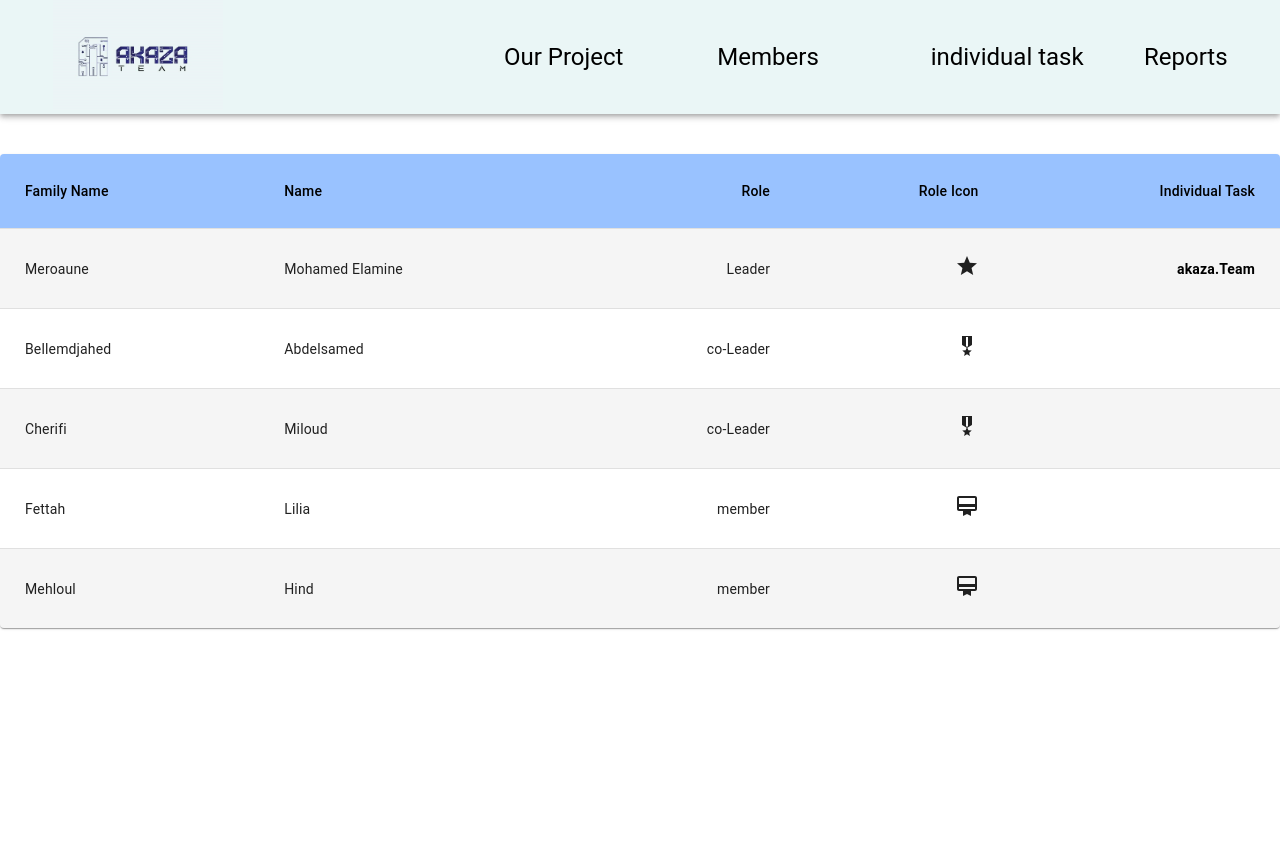
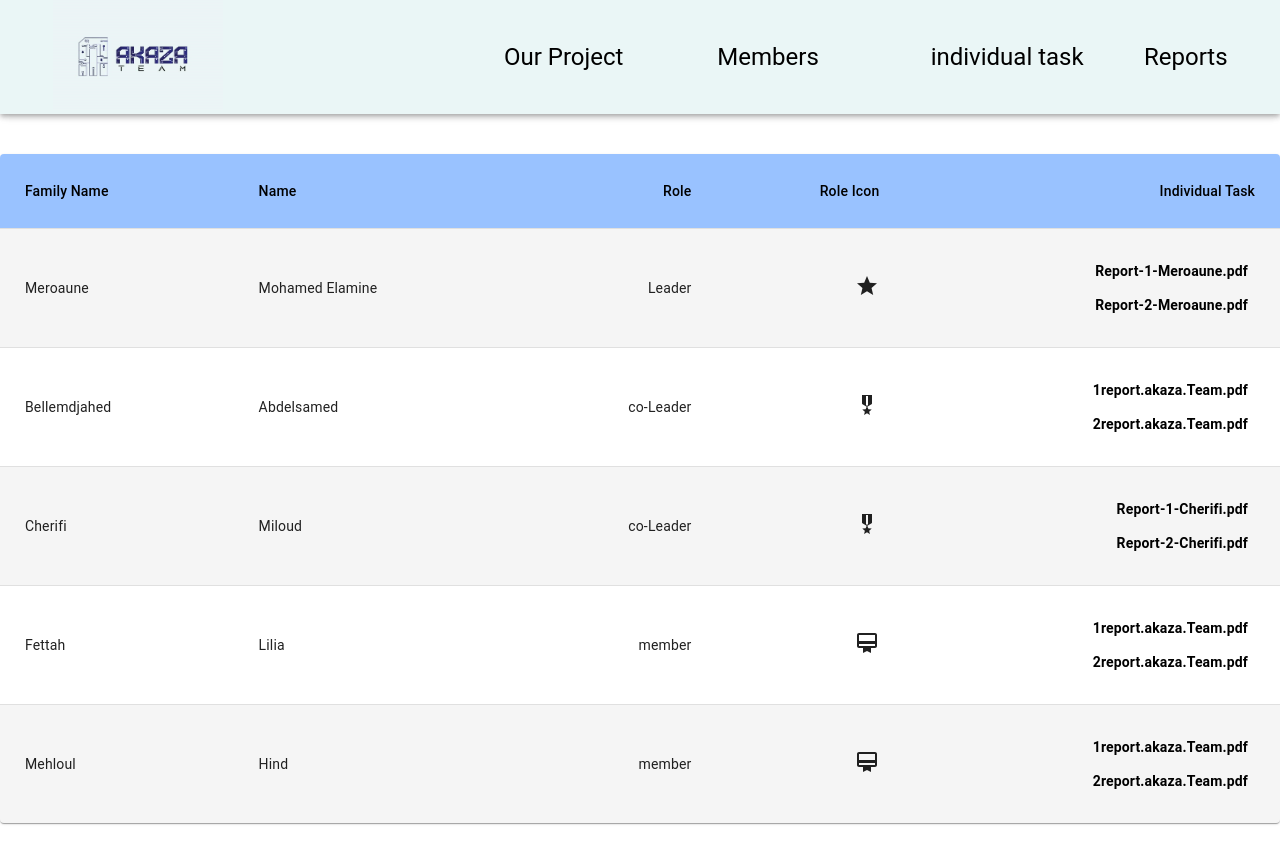
Before and after one commit to merouane2000/searchBib, a React (Create React App) app: page /li in a window 1280 px wide. Before the commit the page ends 800 px from the top, so only its background shows below. Built offline with nearby package versions, Linux system fonts and the light colour scheme.

Commit message:
lc and li fix

```diff
--- a/src/components/Lc.js
+++ b/src/components/Lc.js
@@ -14,24 +14,24 @@ import Button from "@mui/material/Button";
 function Lc() {
   const OurReports = [
     {
-      name: "Meroaune",
-      duration: "Mohamed Elamine",
-      link: "Leader",
+      name: "AKAZA-TEAM-1-Report",
+      duration: "1.30 H",
+      link: "https://drive.google.com/file/d/1cCKm7SR_XALjoyJm8RypIZz9A2M7ErYh/view?usp=sharing",
     },
     {
-      name: "Bellemdjahed ",
-      duration: "Abdelsamed",
+      name: "AKAZA-TEAM-2-Report ",
+      duration: "none",
       link: "co-Leader",
 
     },
     {
-      name: "Meroaune",
-      duration: "Mohamed Elamine",
+      name: "AKAZA-TEAM-3-Report",
+      duration: " none",
       link: "Leader",
     },
     {
-      name: "Bellemdjahed ",
-      duration: "Abdelsamed",
+      name: "AKAZA-TEAM-4-Report ",
+      duration: "none",
       link: "co-Leader",
 
     },
@@ -44,7 +44,7 @@ function Lc() {
         <Grid xs={3.5} justifyContent="center" >
         <Card sx={{ minWidth: 275 }} style={{backgroundColor :"#EAF6F6"}}>
         <CardContent>
-          <Typography variant="h5" component="div">
+          <Typography variant="h5" component="div" paddingBottom={2.5}>
           {report.name}
           </Typography>
           <Typography sx={{ mb: 1.5 }} color="text.secondary">
--- a/src/components/Li.js
+++ b/src/components/Li.js
@@ -1,12 +1,12 @@
-import * as React from 'react';
-import { styled } from '@mui/material/styles';
-import Table from '@mui/material/Table';
-import TableBody from '@mui/material/TableBody';
-import TableCell, { tableCellClasses } from '@mui/material/TableCell';
-import TableContainer from '@mui/material/TableContainer';
-import TableHead from '@mui/material/TableHead';
-import TableRow from '@mui/material/TableRow';
-import Paper from '@mui/material/Paper';
+import * as React from "react";
+import { styled } from "@mui/material/styles";
+import Table from "@mui/material/Table";
+import TableBody from "@mui/material/TableBody";
+import TableCell, { tableCellClasses } from "@mui/material/TableCell";
+import TableContainer from "@mui/material/TableContainer";
+import TableHead from "@mui/material/TableHead";
+import TableRow from "@mui/material/TableRow";
+import Paper from "@mui/material/Paper";
 import Grid from "@mui/material/Unstable_Grid2";
 import MilitaryTechIcon from "@mui/icons-material/MilitaryTech";
 import CardMembershipIcon from "@mui/icons-material/CardMembership";
@@ -15,27 +15,25 @@ import GradeIcon from "@mui/icons-material/Grade";
 const StyledTableCell = styled(TableCell)(({ theme }) => ({
   [`&.${tableCellClasses.head}`]: {
     color: theme.palette.common.white,
-    padding:25,
-    backgroundColor:" #99c2ff",
-    color:"black"
+    padding: 25,
+    backgroundColor: " #99c2ff",
+    color: "black",
   },
   [`&.${tableCellClasses.body}`]: {
     fontSize: 14,
-    padding:25,
-
+    padding: 25,
   },
 }));
 
 const StyledTableRow = styled(TableRow)(({ theme }) => ({
-  '&:nth-of-type(odd)': {
+  "&:nth-of-type(odd)": {
     backgroundColor: theme.palette.action.hover,
   },
 
-  '&:last-child td, &:last-child th': {
+  "&:last-child td, &:last-child th": {
     border: 0,
   },
 }));
-
 
 const MembersSquad = [
   {
@@ -44,9 +42,18 @@ const MembersSquad = [
     role: "Leader",
     img: "1920_1280.jpg",
     icon: <GradeIcon />,
-      individualTask:"https://drive.google.com/file/d/1QlMCPgHQNUZARGj1X--oKwgYEQgZvq7U/view?usp=sharing",
-      indName :"akaza.Team"
-
+    individualTask: [
+      {
+        tsklinck:
+          "https://drive.google.com/file/d/1E14b73NBD-YPbFqMDBkUeC9chn14YEbI/view?usp=sharing",
+          indName: "Report-1-Meroaune.pdf",
+      },
+      {
+        tsklinck:
+          "https://drive.google.com/file/d/1BtjMWm5RphLnM9wVJ-ylBiwFCporJzM4/view?usp=sharing",
+          indName: "Report-2-Meroaune.pdf",
+      },
+    ],
   },
   {
     familyName: "Bellemdjahed ",
@@ -54,7 +61,19 @@ const MembersSquad = [
     role: "co-Leader",
     img: "1920_1280.jpg",
     icon: <MilitaryTechIcon />,
-      indName :""
+    individualTask: [
+      {
+        tsklinck:
+          "https://drive.google.com/file/d/1E14b73NBD-YPbFqMDBkUeC9chn14YEbI/view?usp=sharing",
+          indName: "1report.akaza.Team.pdf",
+      },
+      {
+        tsklinck:
+          "https://drive.google.com/file/d/1BtjMWm5RphLnM9wVJ-ylBiwFCporJzM4/view?usp=sharing",
+          indName: "2report.akaza.Team.pdf",
+      },
+    ],
+
   },
   {
     familyName: "Cherifi",
@@ -62,6 +81,18 @@ const MembersSquad = [
     role: "co-Leader",
     img: "1920_1280.jpg",
     icon: <MilitaryTechIcon />,
+    individualTask: [
+      {
+        tsklinck:
+          "https://drive.google.com/file/d/1xuRVSSTgXSzJlcGuEXTS1OeIe_NX76M7/view?usp=sharing",
+          indName: "Report-1-Cherifi.pdf",
+      },
+      {
+        tsklinck:
+          "https://drive.google.com/file/d/1jVZTokcwlGdXIYTExZVaSsqK1mcNHMCk/view?usp=sharing",
+          indName: "Report-2-Cherifi.pdf",
+      },
+    ],
   },
   {
     familyName: "Fettah",
@@ -69,6 +100,18 @@ const MembersSquad = [
     role: "member",
     img: "1920_1280.jpg",
     icon: <CardMembershipIcon />,
+    individualTask: [
+      {
+        tsklinck:
+          "https://drive.google.com/file/d/1E14b73NBD-YPbFqMDBkUeC9chn14YEbI/view?usp=sharing",
+          indName: "1report.akaza.Team.pdf",
+      },
+      {
+        tsklinck:
+          "https://drive.google.com/file/d/1BtjMWm5RphLnM9wVJ-ylBiwFCporJzM4/view?usp=sharing",
+          indName: "2report.akaza.Team.pdf",
+      },
+    ],
   },
   {
     familyName: "Mehloul",
@@ -76,14 +119,25 @@ const MembersSquad = [
     role: "member",
     img: "1920_1280.jpg",
     icon: <CardMembershipIcon />,
+    individualTask: [
+      {
+        tsklinck:
+          "https://drive.google.com/file/d/1E14b73NBD-YPbFqMDBkUeC9chn14YEbI/view?usp=sharing",
+          indName: "1report.akaza.Team.pdf",
+      },
+      {
+        tsklinck:
+          "https://drive.google.com/file/d/1BtjMWm5RphLnM9wVJ-ylBiwFCporJzM4/view?usp=sharing",
+          indName: "2report.akaza.Team.pdf",
+      },
+    ],
   },
 ];
 export default function CustomizedTables() {
   return (
-    <Grid container xs={12} style={{marginTop:40 ,marginBottom:40}}>
-
-    <TableContainer component={Paper} >
-      <Table  sx={{ minWidth: 700 }} aria-label="customized table">
+    <Grid container xs={12} style={{ marginTop: 40, marginBottom: 40 }}>
+      <TableContainer component={Paper}>
+        <Table sx={{ minWidth: 700 }} aria-label="customized table">
           <TableHead>
             <TableRow>
               <StyledTableCell>Family Name</StyledTableCell>
@@ -91,7 +145,6 @@ export default function CustomizedTables() {
               <StyledTableCell align="right">Role</StyledTableCell>
               <StyledTableCell align="right">Role Icon</StyledTableCell>
               <StyledTableCell align="right">Individual Task</StyledTableCell>
-
             </TableRow>
           </TableHead>
           <TableBody>
@@ -105,12 +158,24 @@ export default function CustomizedTables() {
                 </StyledTableCell>
                 <StyledTableCell align="right">{row.role}</StyledTableCell>
                 <StyledTableCell align="right">{row.icon}</StyledTableCell>
-              <StyledTableCell align="right"><a style={{
+                <StyledTableCell align="right">
+                 { row.individualTask.map((task)=>(
+               <div style={{padding:"7px"}}>
+                  <a key={task.indName}
+                    style={{
                       textDecoration: "none",
                       color: "black",
                       fontWeight: "Bold",
-            }} href={row.individualTask}>{row.indName}</a></StyledTableCell>
+                    }}
+                    href={task.tsklinck}
+                  >
+                    {task.indName}
+                  </a>
+               </div>
 
+
+                  ))}
+                </StyledTableCell>
               </StyledTableRow>
             ))}
           </TableBody>
```
Lines whose indentation alone changed are shown as unchanged.
